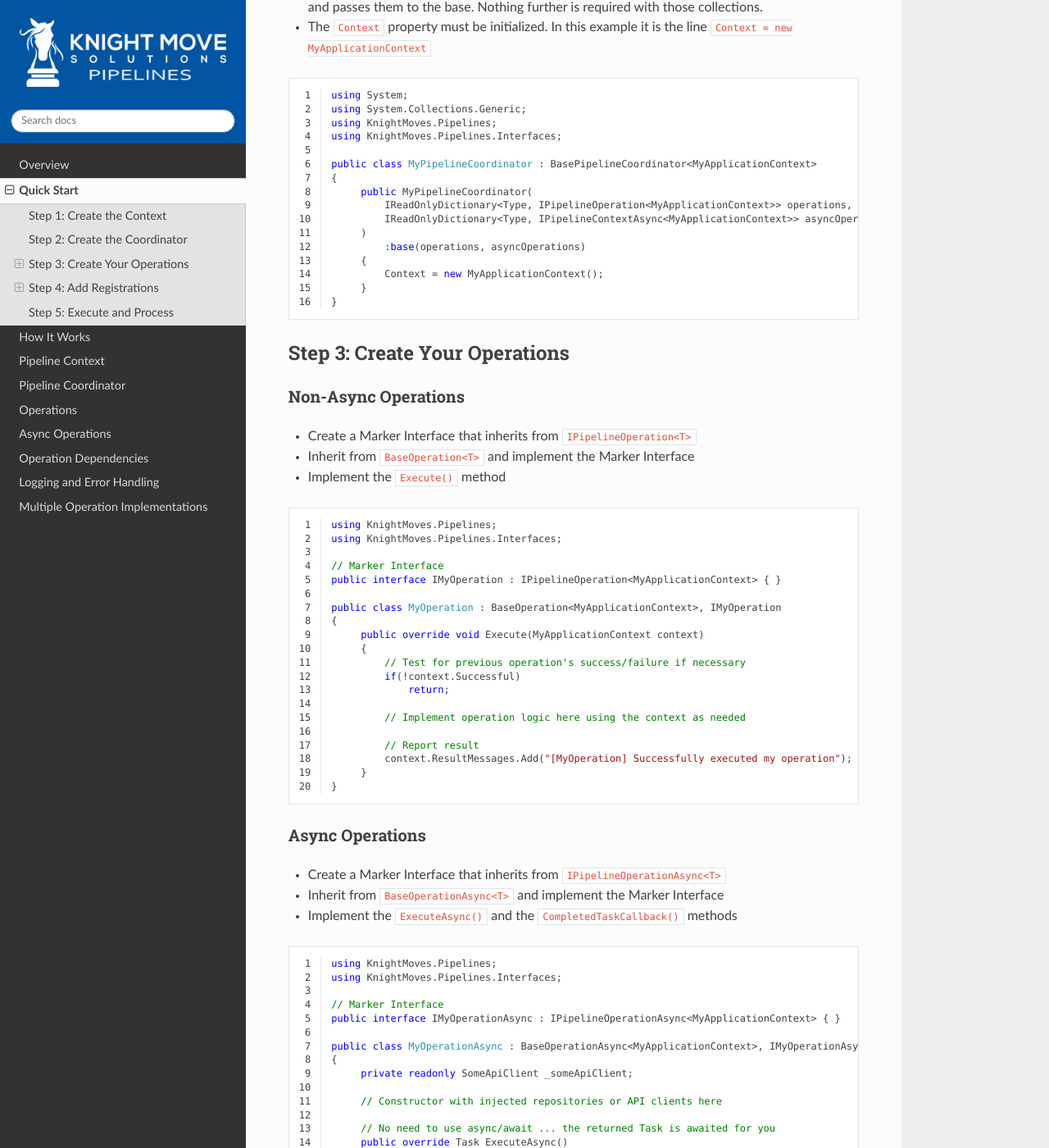
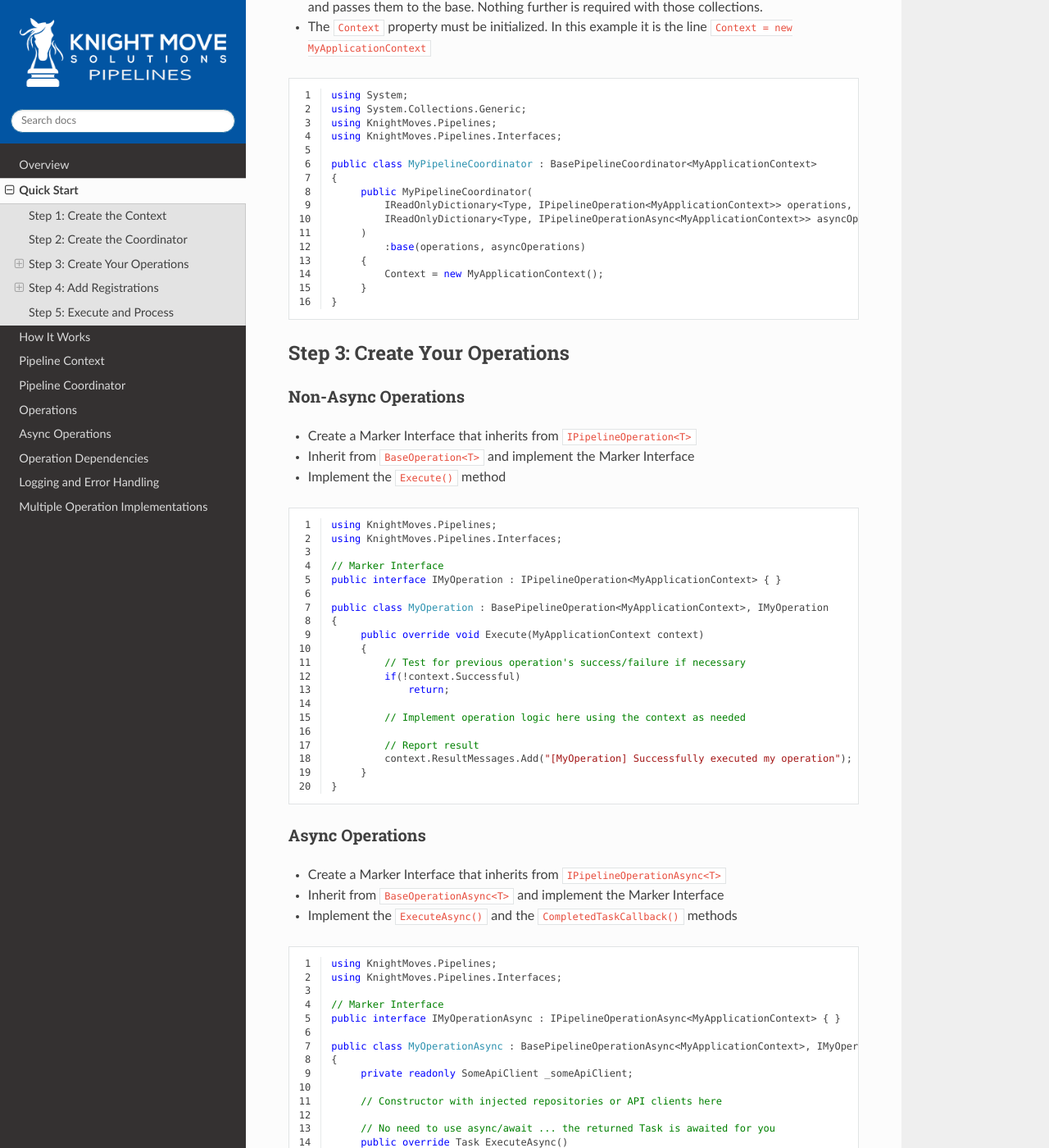
Before and after one commit to KnightMoveSolutions/Pipelines, a Sphinx documentation site: the page built from docs/quick-start.rst, in a window 1280 px wide and 1400 px high, scrolled down 783 px. Shown: the whole window at 82% size. Built offline with Sphinx 7.4.7 and the Read the Docs theme 2.0.0, drawn with Linux system fonts in a browser that asks for light colours.

Commit message:
Fixed errors in quick start guide

```diff
--- a/docs/quick-start.rst
+++ b/docs/quick-start.rst
@@ -49,7 +49,7 @@ provides the following:
    {
         public MyPipelineCoordinator(
             IReadOnlyDictionary<Type, IPipelineOperation<MyApplicationContext>> operations,
-            IReadOnlyDictionary<Type, IPipelineContextAsync<MyApplicationContext>> asyncOperations
+            IReadOnlyDictionary<Type, IPipelineOperationAsync<MyApplicationContext>> asyncOperations
         )
             :base(operations, asyncOperations)
         {
@@ -76,7 +76,7 @@ Non-Async Operations
    // Marker Interface
    public interface IMyOperation : IPipelineOperation<MyApplicationContext> { }
 
-   public class MyOperation : BaseOperation<MyApplicationContext>, IMyOperation
+   public class MyOperation : BasePipelineOperation<MyApplicationContext>, IMyOperation
    {
         public override void Execute(MyApplicationContext context)
         {
@@ -107,7 +107,7 @@ Async Operations
    // Marker Interface
    public interface IMyOperationAsync : IPipelineOperationAsync<MyApplicationContext> { }
 
-   public class MyOperationAsync : BaseOperationAsync<MyApplicationContext>, IMyOperationAsync
+   public class MyOperationAsync : BasePipelineOperationAsync<MyApplicationContext>, IMyOperationAsync
    {
         private readonly SomeApiClient _someApiClient;
 
```
Also changed, not shown: 5 other files.
